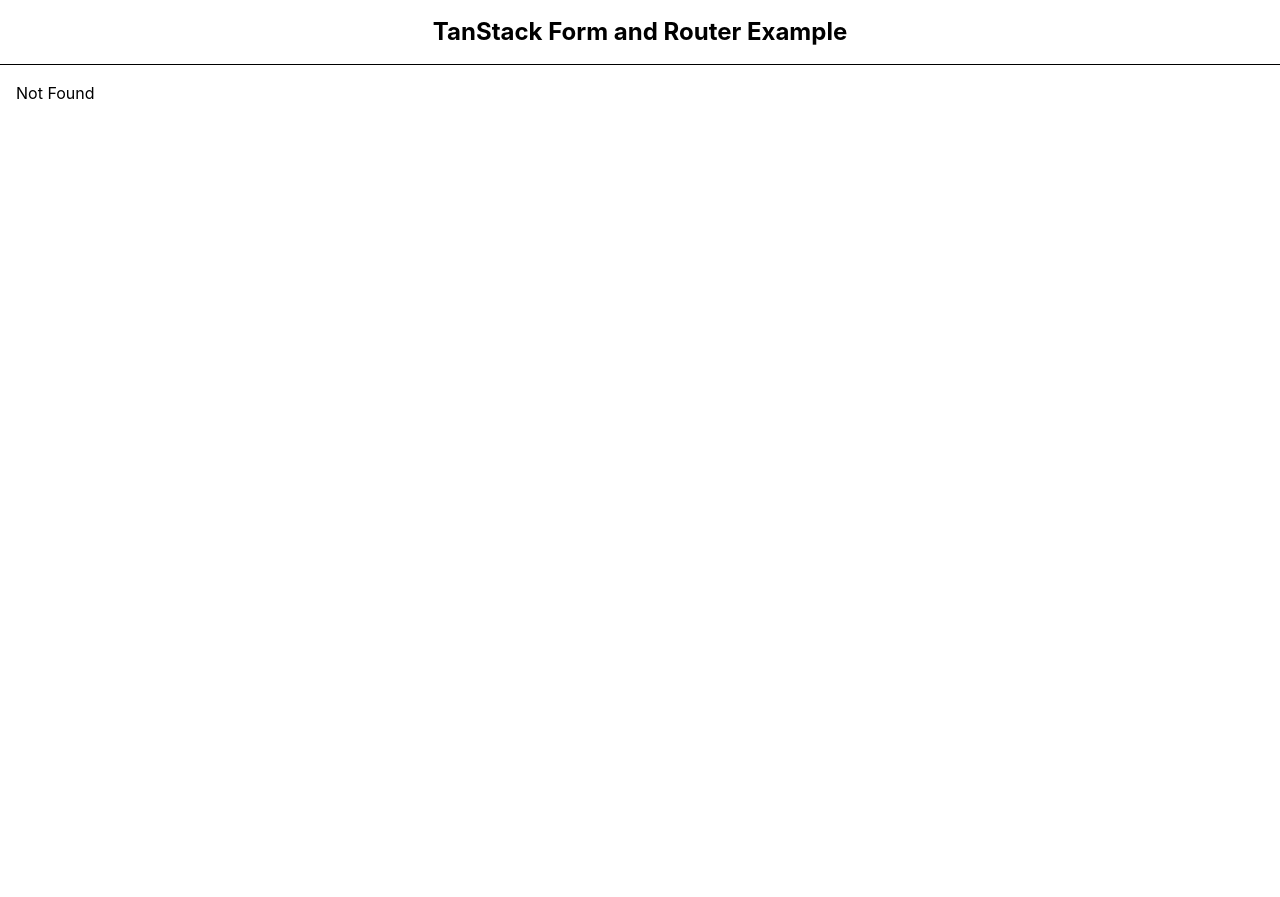
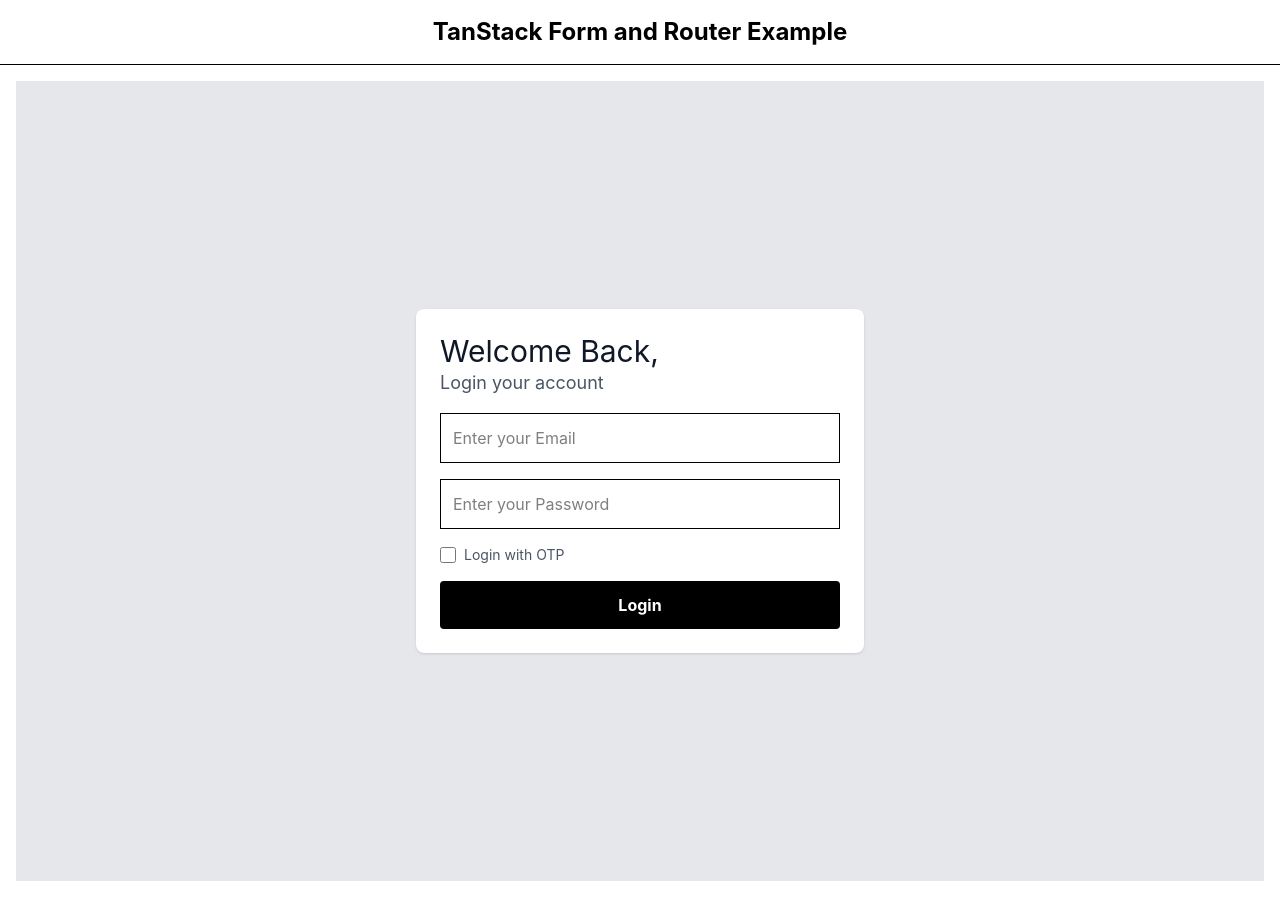
Before and after one commit to chanchaljai/task-2-frontend, a React (Vite) app: page /auth/login in a window 1280 px wide. Before the commit this address had no page. Before the commit the page ends 800 px from the top, so only its background shows below. Built offline with nearby package versions, Linux system fonts and the light colour scheme.

Commit message:
login zod validation

```diff
--- a/src/Router.tsx
+++ b/src/Router.tsx
@@ -36,13 +36,13 @@
 
 const registerRoute = createRoute({
   getParentRoute: () => rootRoute,
-  path: "/register",
+  path: "/auth/register",
   component: Register,
 });
 
 const loginRoute = createRoute({
   getParentRoute: () => rootRoute,
-  path: "/login",
+  path: "/auth/login",
   component: Login,
 });
 
--- a/src/pages/Home.tsx
+++ b/src/pages/Home.tsx
@@ -1,8 +1,23 @@
+import { useNavigate } from "@tanstack/react-router";
+const Home = () => {
+  const navigate = useNavigate();
+  return (
+    <div className="flex min-h-screen flex-col items-center justify-center bg-gray-200">
+      <div className="w-full max-w-md rounded-lg bg-white p-6 shadow flex flex-col items-center">
+        <h1 className="mb-6 text-center text-3xl font-bold text-gray-800">
+          Welcome to the Home Page
+        </h1>
+        <button onClick={() => navigate({to: "/auth/register"})}
+         className="w-full bg-blue-500 hover:bg-blue-700 text-white text-2xl font-bold py-2 px-4 rounded mb-4">
+          Go to Register
+        </button>
+        <button onClick={() => navigate({to: "/auth/login"})}
+         className=" w-full bg-green-500 hover:bg-green-700 text-white text-2xl font-bold py-2 px-4 rounded">
+          Go to Login
+        </button>
+      </div>
+    </div>
+  );
+};
 
-const Home = () => {
-  return (
-    <div>Home</div>
-  )
-}
-
-export default Home
+export default Home;
--- a/src/pages/Login.tsx
+++ b/src/pages/Login.tsx
@@ -1,8 +1,130 @@
+import { useState } from "react";
+import { useForm } from "@tanstack/react-form";
+import PhoneInput from "react-phone-number-input";
+import "react-phone-number-input/style.css";
+import { loginSchema } from "../schemas/loginSchema";
 
-const Login = () => {
+function Login() {
+  const form = useForm({
+    defaultValues: {
+      name: "",
+      email: "",
+      password: "",
+      phone: "",
+    },
+    onSubmit: async ({ value }) => {
+      console.log(value);
+    },
+  });
+  const [isOtp, setIsOtp] = useState(false);
   return (
-    <div>Login</div>
-  )
+    <div className="min-h-screen flex items-center justify-center bg-gray-200">
+      <div className="w-full max-w-md rounded-lg bg-white p-6 shadow">
+        <h1 className="text-3xl text-gray-900">Welcome Back,</h1>
+        <h2 className="text-lg text-gray-600 mb-4">Login your account</h2>
+        <form
+          onSubmit={(e) => {
+            e.preventDefault();
+            e.stopPropagation();
+            form.handleSubmit();
+          }}
+          className="space-y-4"
+        >
+          {isOtp ? (
+            <form.Field
+              name="phone"
+              validators={{ onChange: loginSchema.shape.phone }}
+            >
+              {(field) => (
+                <>
+                  <PhoneInput
+                    international
+                    defaultCountry="IN"
+                    value={field.state.value}
+                    onChange={(val) => field.handleChange(val ?? "")}
+                    onBlur={field.handleBlur}
+                    className="w-full border p-3"
+                    placeholder="Enter your Mobile Number"
+                  />
+                  {field.state.meta.isTouched &&
+                    field.state.meta.errors.map((err, index) => (
+                      <p key={index} className="text-sm text-red-500">
+                        {err?.message}
+                      </p>
+                    ))}
+                </>
+              )}
+            </form.Field>
+          ) : (
+            <>
+              <form.Field
+                name="email"
+                validators={{ onChange: loginSchema.shape.email }}
+              >
+                {(field) => (
+                  <>
+                    <input
+                      className="w-full border p-3"
+                      placeholder="Enter your Email"
+                      value={field.state.value}
+                      onChange={(e) => field.handleChange(e.target.value)}
+                      onBlur={field.handleBlur}
+                    />
+                    {field.state.meta.isTouched &&
+                      field.state.meta.errors.map((err, index) => (
+                        <p key={index} className="text-sm text-red-500">
+                          {err?.message}
+                        </p>
+                      ))}
+                  </>
+                )}
+              </form.Field>
+
+              <form.Field name="password" validators={{ onChange: loginSchema.shape.password }}>
+                {(field) => (
+                  <>
+                    <input
+                      className="w-full border p-3"
+                      placeholder="Enter your Password"
+                      type="password"
+                      value={field.state.value}
+                      onChange={(e) => field.handleChange(e.target.value)}
+                      onBlur={field.handleBlur}
+                    />
+                    {field.state.meta.isTouched &&
+                      field.state.meta.errors.map((err, index) => (
+                        <p key={index} className="text-sm text-red-500">
+                          {err?.message}
+                        </p>
+                      ))}
+                  </>
+                )}
+              </form.Field>
+            </>
+          )}
+
+          <div className="flex items-center gap-2">
+            <input
+              type="checkbox"
+              id="otpToggle"
+              className="w-4 h-4 cursor-pointer"
+              onChange={() => setIsOtp(!isOtp)}
+            />
+            <label
+              htmlFor="otpToggle"
+              className="text-sm text-gray-600 cursor-pointer"
+            >
+              Login with OTP
+            </label>
+          </div>
+
+          <button className="w-full bg-black text-white font-bold py-3 px-4 rounded">
+            {isOtp ? "Send OTP" : "Login"}
+          </button>
+        </form>
+      </div>
+    </div>
+  );
 }
 
-export default Login
+export default Login;
--- a/src/pages/Register.tsx
+++ b/src/pages/Register.tsx
@@ -5,6 +5,7 @@
   registerSchema,
   type RegisterFormData,
 } from "../schemas/registerSchema";
+import { Link } from "@tanstack/react-router";
 
 function Register() {
   const form = useForm({
@@ -151,6 +152,12 @@
           >
             Register
           </button>
+          <p className="mt-1 text-center text-sm text-gray-600">
+            Already have an account?{" "}
+            <Link to="/auth/login" className="text-blue-600 hover:underline">
+              Go to Login
+            </Link>
+          </p>
         </form>
       </div>
     </div>
--- /dev/null
+++ b/src/schemas/loginSchema.ts
@@ -0,0 +1,9 @@
+import { z } from "zod";
+import { isValidPhoneNumber } from "react-phone-number-input";
+
+export const loginSchema = z.object({
+    email: z.string().email("Invalid email address"),
+    password: z.string().min(6, "Password must be at least 6 characters long"),
+    phone: z.string().refine(isValidPhoneNumber, {message: "Invalid phone number"}),
+});
+export type LoginFormData = z.infer<typeof loginSchema>;
```
